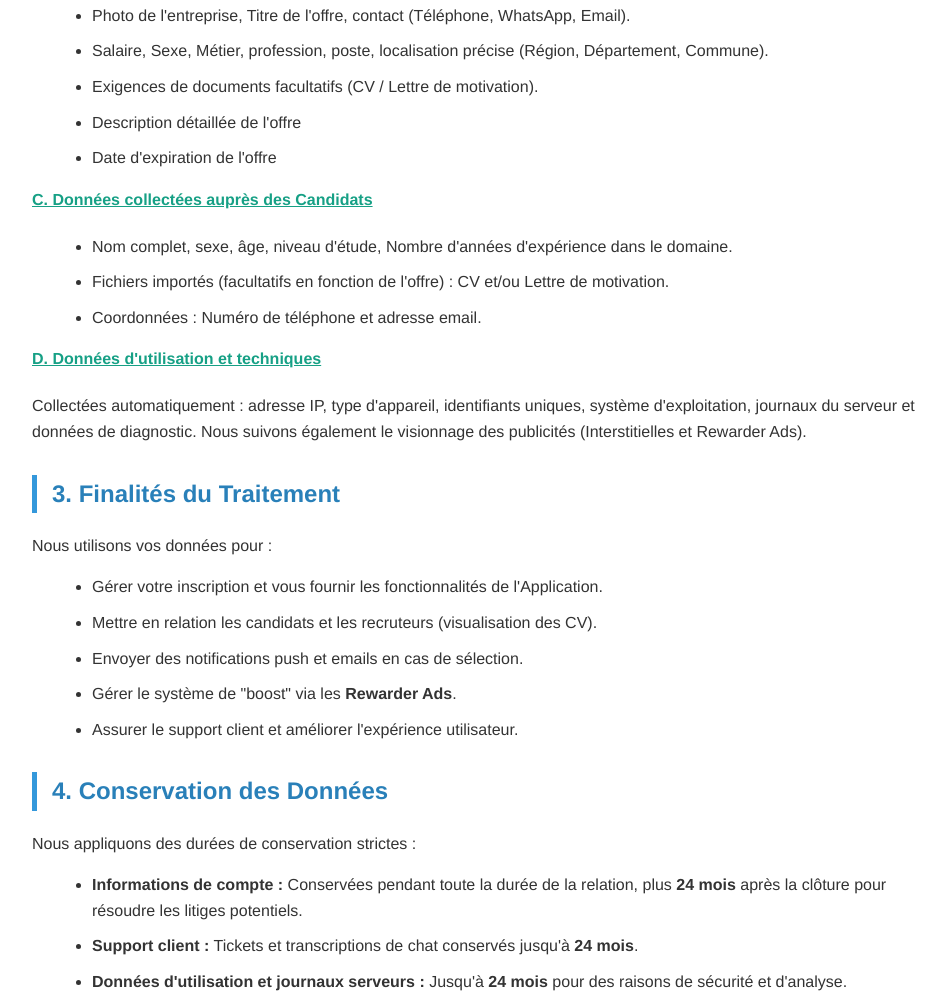
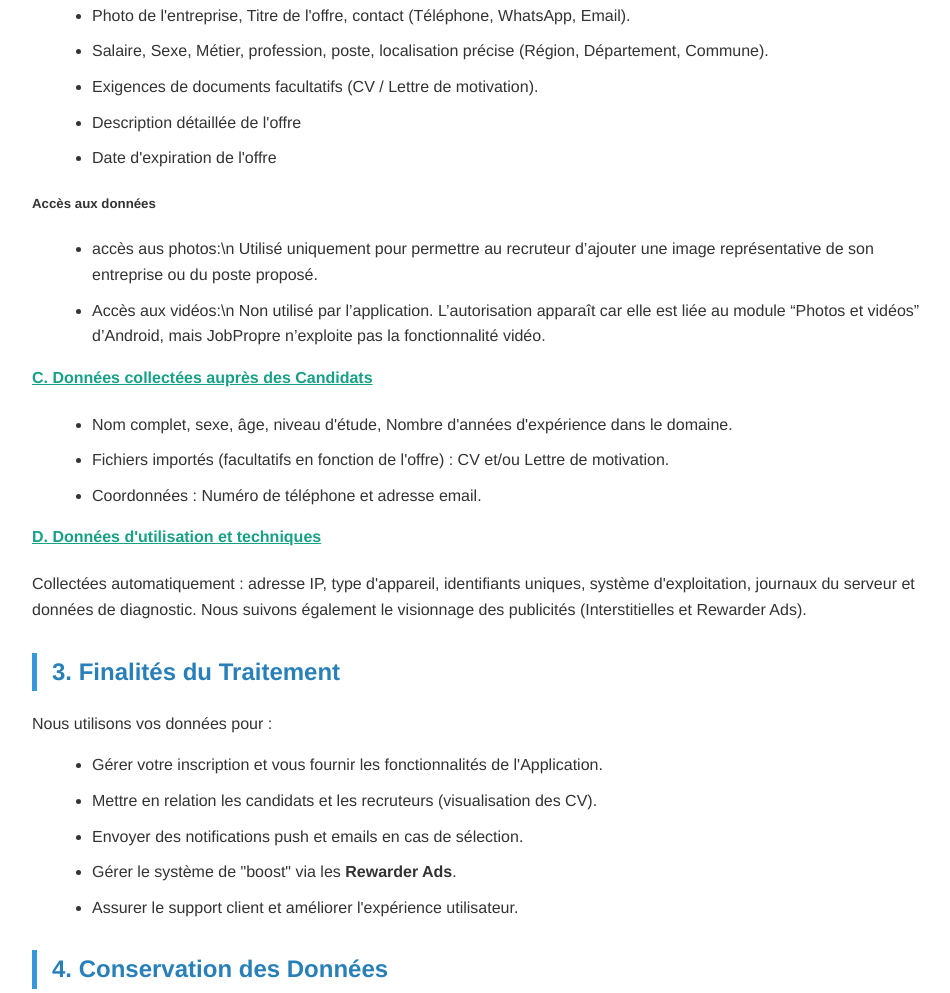
Before and after one commit to Fadilnsangou/job-propre-legal, a plain HTML site: page privacy.html in a window 1280 px wide. Shown: the part 796-1789 px from the top of the page, without its empty margins (158-1108 px from the left). Drawn offline with Linux system fonts and the light colour scheme.

Commit message:
Update privacy.html with data access details
Added information about data access for photos and videos.

```diff
--- a/privacy.html
+++ b/privacy.html
@@ -48,6 +48,11 @@
         <li>Description détaillée de l'offre</li>
         <li>Date d'expiration de l'offre</li>
 
+    </ul>
+     <h5> Accès aux données</h5>
+    <ul>
+        <li>accès aus photos:\n Utilisé uniquement pour permettre au recruteur d’ajouter une image représentative de son entreprise ou du poste proposé.</li>
+        <li>Accès aux vidéos:\n Non utilisé par l’application. L’autorisation apparaît car elle est liée au module “Photos et vidéos” d’Android, mais JobPropre n’exploite pas la fonctionnalité vidéo.</li>
     </ul>
 
     <h4>C. Données collectées auprès des Candidats</h4>
```
